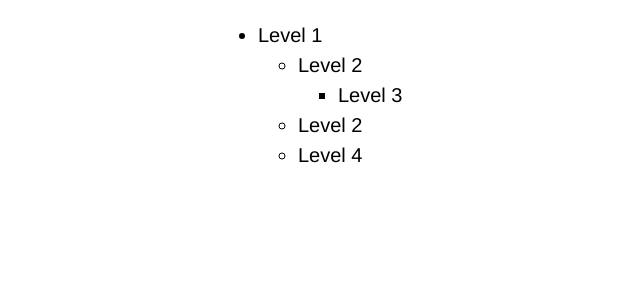
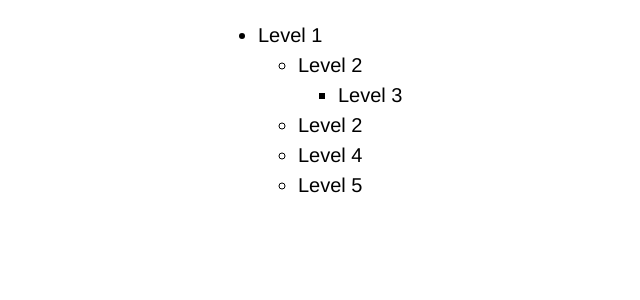
Before and after one commit to binoymichael/binoymichael.github.io, a Jekyll site: the page built from public/hpbn.md, in a window 1280 px wide. Shown: the top 300 px of the page, without its empty margins (118-758 px from the left). Built offline with Jekyll 4.4.1, drawn with Linux system fonts in a browser that asks for light colours; our own code applies the rules of GitHub Pages for plain Markdown files.

Commit message:
public test

```diff
--- a/public/hpbn.md
+++ b/public/hpbn.md
@@ -3,3 +3,4 @@
     - Level 3
   - Level 2
   - Level 4
+  - Level 5
```
